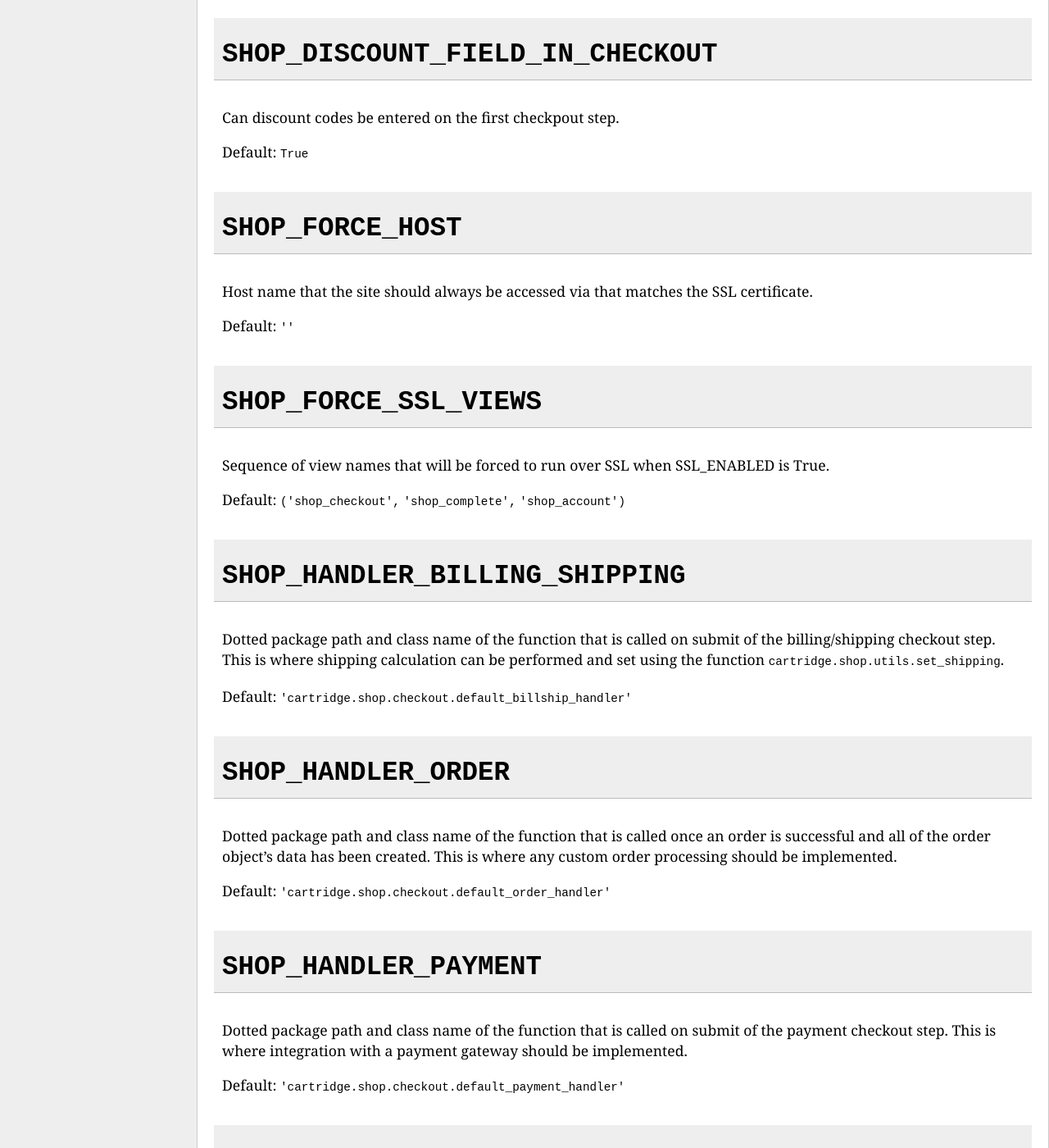
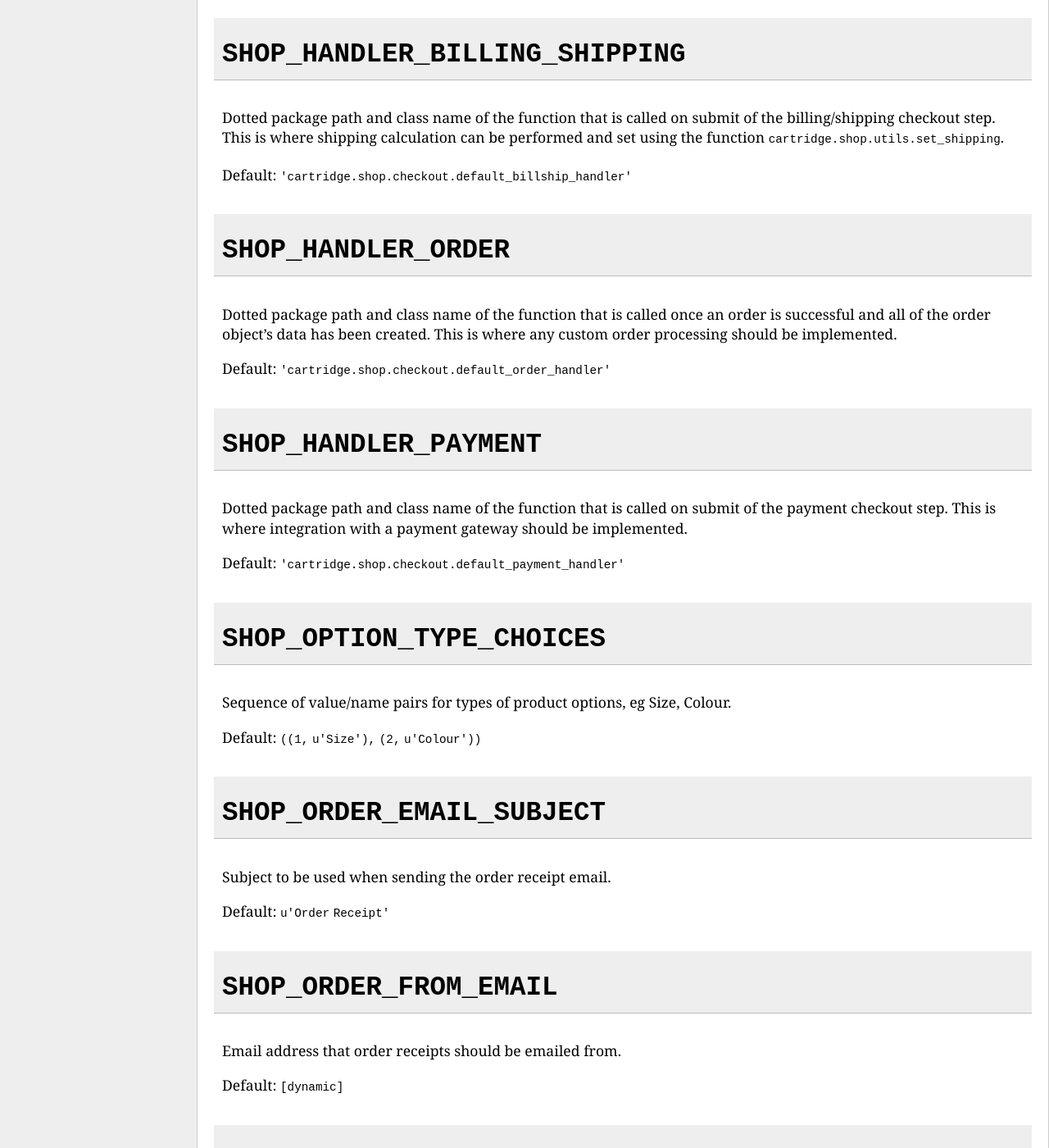
Before and after one commit to stephenmcd/cartridge, a Sphinx documentation site: the page built from docs/settings.rst, in a window 1280 px wide and 1400 px high, scrolled down 2216 px. Shown: the whole window at 82% size. Built offline with Sphinx 7.4.7, drawn with Linux system fonts in a browser that asks for light colours; some of the changed text lies outside the part shown.

Commit message:
Update settings docs, model graphs.

```diff
--- a/docs/settings.rst
+++ b/docs/settings.rst
@@ -13,13 +13,6 @@ Default: ``('Mastercard', 'Visa', 'Diners', 'Amex')``
 Number of minutes of inactivity until carts are abandoned.
 
 Default: ``30``
-
-``SHOP_CHECKOUT_ACCOUNT_ENABLED``
----------------------------------
-
-If True, users can create a login for the checkout process.
-
-Default: ``True``
 
 ``SHOP_CHECKOUT_ACCOUNT_REQUIRED``
 ----------------------------------
@@ -77,20 +70,6 @@ Can discount codes be entered on the first checkpout step.
 
 Default: ``True``
 
-``SHOP_FORCE_HOST``
--------------------
-
-Host name that the site should always be accessed via that matches the SSL certificate.
-
-Default: ``''``
-
-``SHOP_FORCE_SSL_VIEWS``
-------------------------
-
-Sequence of view names that will be forced to run over SSL when SSL_ENABLED is True.
-
-Default: ``('shop_checkout', 'shop_complete', 'shop_account')``
-
 ``SHOP_HANDLER_BILLING_SHIPPING``
 ---------------------------------
 
@@ -153,10 +139,3 @@ Default: ``12``
 Sequence of description/field+direction pairs defining the options available for sorting a list of products.
 
 Default: ``((u'Recently added', '-date_added'), (u'Highest rated', '-rating_average'), (u'Least expensive', 'unit_price'), (u'Most expensive', '-unit_price'))``
-
-``SHOP_SSL_ENABLED``
---------------------
-
-If True, users will be automatically redirect to HTTPS for the checkout process.
-
-Default: ``False``
```
Also changed, not shown: other parts of docs/settings.rst (+7 -0 lines), docs/img/graph-small.png, docs/img/graph.png.
